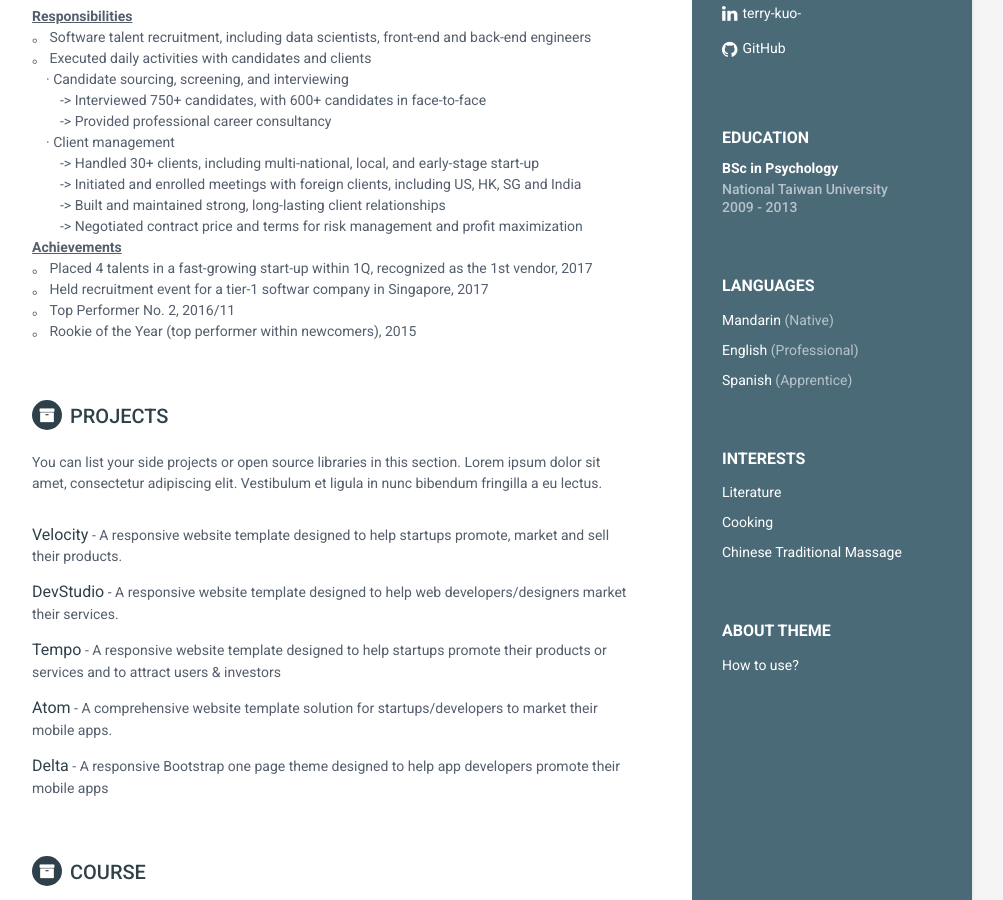
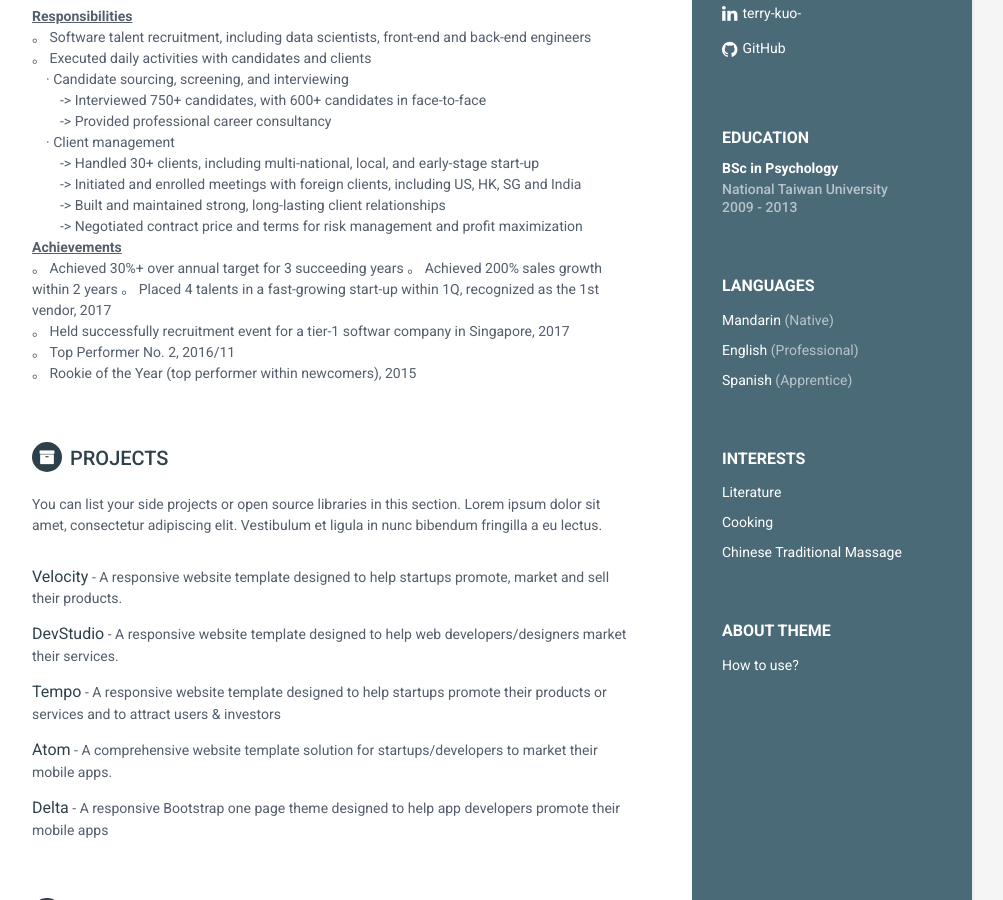
Before and after one commit to sealpuppy/Online_CV, a Jekyll site: the page built from index.html, in a window 1280 px wide and 900 px high, scrolled down 418 px. Shown: the whole window, without its empty margins (168-1171 px from the left). Built offline with Jekyll 4.4.1, drawn with Linux system fonts in a browser that asks for light colours.

Commit message:
update work experience

```diff
--- a/_data/experiences.yml
+++ b/_data/experiences.yml
@@ -19,8 +19,10 @@
   　　-> Built and maintained strong, long-lasting client relationships <br>
   　　-> Negotiated contract price and terms for risk management and profit maximization <br>
   <b> <u> Achievements </b> </u> <br>
+  。 Achieved 30%+ over annual target for 3 succeeding years
+  。 Achieved 200% sales growth within 2 years
   。 Placed 4 talents in a fast-growing start-up within 1Q, recognized as the 1st vendor, 2017 <br>
-  。 Held recruitment event for a tier-1 softwar company in Singapore, 2017 <br>
+  。 Held successfully recruitment event for a tier-1 softwar company in Singapore, 2017 <br>
   。 Top Performer No. 2, 2016/11 <br>
   。 Rookie of the Year (top performer within newcomers), 2015 <br>
 
```
